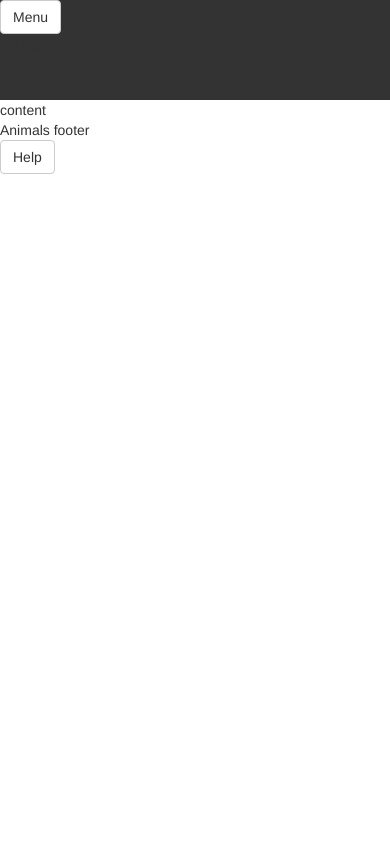
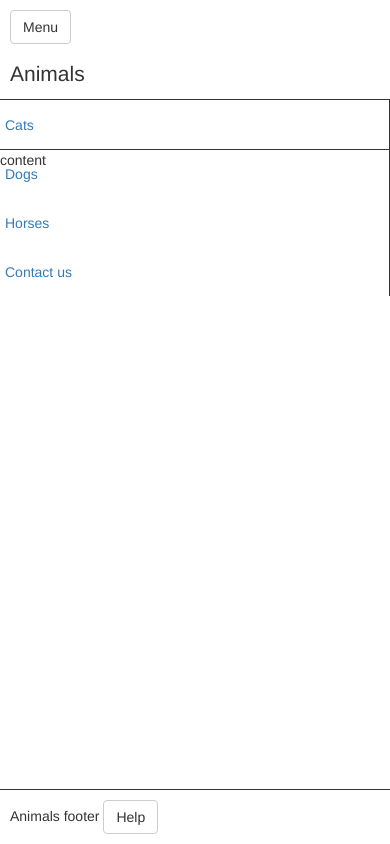
Before and after one commit to RuslanKurtianyk/animals, a website: page index.html in a window 390 px wide. Drawn offline with nearby package versions, Linux system fonts and the light colour scheme.

Commit message:
add html markup, angular, task for grunt

```diff
--- a/Gruntfile.js
+++ b/Gruntfile.js
@@ -3,22 +3,32 @@ module.exports = function(grunt) {
   // Project configuration.
   grunt.initConfig({
     pkg: grunt.file.readJSON('package.json'),
-      sass: {                              // Task
-        dist: {                            // Target
-          options: {                       // Target options
+      sass: {
+        dist: {
+          options: {
             style: 'expanded'
           },
-          files: {                         // Dictionary of files
-            'assets/css/style.css': 'assets/sass/style.scss',       // 'destination': 'source'
+          files: {
+            'assets/css/style.css': 'assets/sass/style.scss',
           }
         }
-      }
+      },
+      /* Watcher for babel task */
+        watch: {
+            css: {
+                files: 'assets/sass/style.scss',
+                tasks: ['sass'],
+                options: {
+                    livereload: true
+                }
+            }
+        }
   });
 
   // Load the plugin that provides the "uglify" task.
   grunt.loadNpmTasks('grunt-contrib-sass');
-
+  grunt.loadNpmTasks('grunt-contrib-watch');
   // Default task(s).
-  grunt.registerTask('default', ['sass']);
+  grunt.registerTask('default', ['watch']);
 
 };
--- a/assets/sass/style.scss
+++ b/assets/sass/style.scss
@@ -1,6 +1,56 @@
+// colors
 $primary-color: #333;
+$border-color:#686868;
+
+//borders
+$def-border: 1px solid $primary-color;
+
+
+html, body {
+  height: 100%;
+  margin: 0;
+}
+
+.main-navigation{
+    padding:0;
+    margin:0;
+    height:50px;
+    border-bottom:$def-border;
+}
+
+.main-navigation div{
+    border-right:$def-border;
+    padding:15px 0 0 5px;
+    height:100%;
+}
 
 header{
     height:100px;
-    background: $primary-color;
+    border-bottom:$def-border;
 }
+.header-title{
+    padding: 15px 0 0 10px;
+    font-size:1.5em;
+}
+
+footer{
+    padding:10px;
+}
+
+.animals-footer{
+    border-top:$def-border;
+}
+
+.footer-text{
+    line-height:2;
+}
+
+.footer-help-container{
+    padding-right:10px;
+}
+
+
+/* buttons styles */
+.btn-menu{
+    margin:10px 0 0 10px;
+}
--- a/index.html
+++ b/index.html
@@ -4,7 +4,9 @@
     <meta charset="UTF-8">
     <title>Animals</title>
     <!--  -->
-    <link rel="stylesheet" href="node_modules/bootstrap/dist/css/bootstrap.min.css" type="text/css" />
+
+    <link rel="stylesheet" href="node_modules/bootstrap/dist/css/bootstrap.css" type="text/css" />
+    <link rel="stylesheet" href="assets/css/reset.css" type="text/css" />
     <link rel="stylesheet" href="assets/css/style.css" type="text/css" />
 </head>
 <body>
@@ -18,21 +20,37 @@
             Animals
         </div>
     </header>
-<div class="main-navigation">
 
+
+
+<div class="main-navigation row">
+    <div class="col-lg-3 col-md-3 col-sm-3">
+        <a href="#">Cats</a>
+    </div>
+    <div class="col-lg-3 col-md-3 col-sm-3">
+        <a href="#">Dogs</a>
+    </div>
+    <div class="col-lg-3 col-md-3 col-sm-3">
+       <a href="#">Horses</a>
+    </div>
+    <div class="col-lg-3 col-md-3 col-sm-3">
+        <a href="#">Contact us</a>
+    </div>
 </div>
+
     <div class="main-content">
         content
     </div>
-    <footer>
-        <div class="footer-text">
+
+    <footer class="footer navbar-fixed-bottom animals-footer">
+        <span class="footer-text">
             Animals footer
-        </div>
-        <div class="footer-help-container">
+        </span>
+        <span class="navbar-right footer-help-container">
             <button class="btn btn-default btn-help">
                 Help
             </button>
-        </div>
+        </span>
     </footer>
 </body>
 </html>
--- a/package.json
+++ b/package.json
@@ -9,6 +9,7 @@
   "author": "rkurtjanyk",
   "license": "ISC",
   "dependencies": {
+    "angular": "^1.5.8",
     "bootstrap": "^3.3.7",
     "font-awesome": "^4.6.3"
   },
```
Also changed, not shown: assets/css/style.css, 2 other files.
